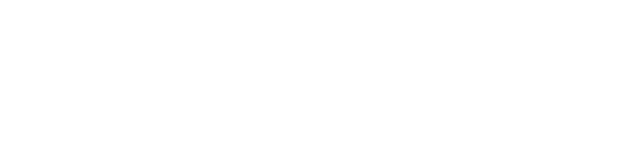
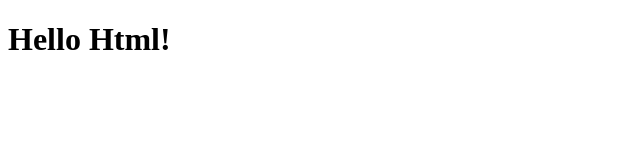
Before and after one commit to nicolamarino527/htmlcss-hello, a plain HTML site: page index.html in a window 1280 px wide. Shown: the whole page, without its empty margins (0-640 px from the left). Drawn offline with Linux system fonts and the light colour scheme.

Commit message:
add title

```diff
--- a/index.html
+++ b/index.html
@@ -6,6 +6,6 @@
     <title>Document</title>
 </head>
 <body>
-
+    <h1>Hello Html!</h1>
 </body>
 </html>
```
